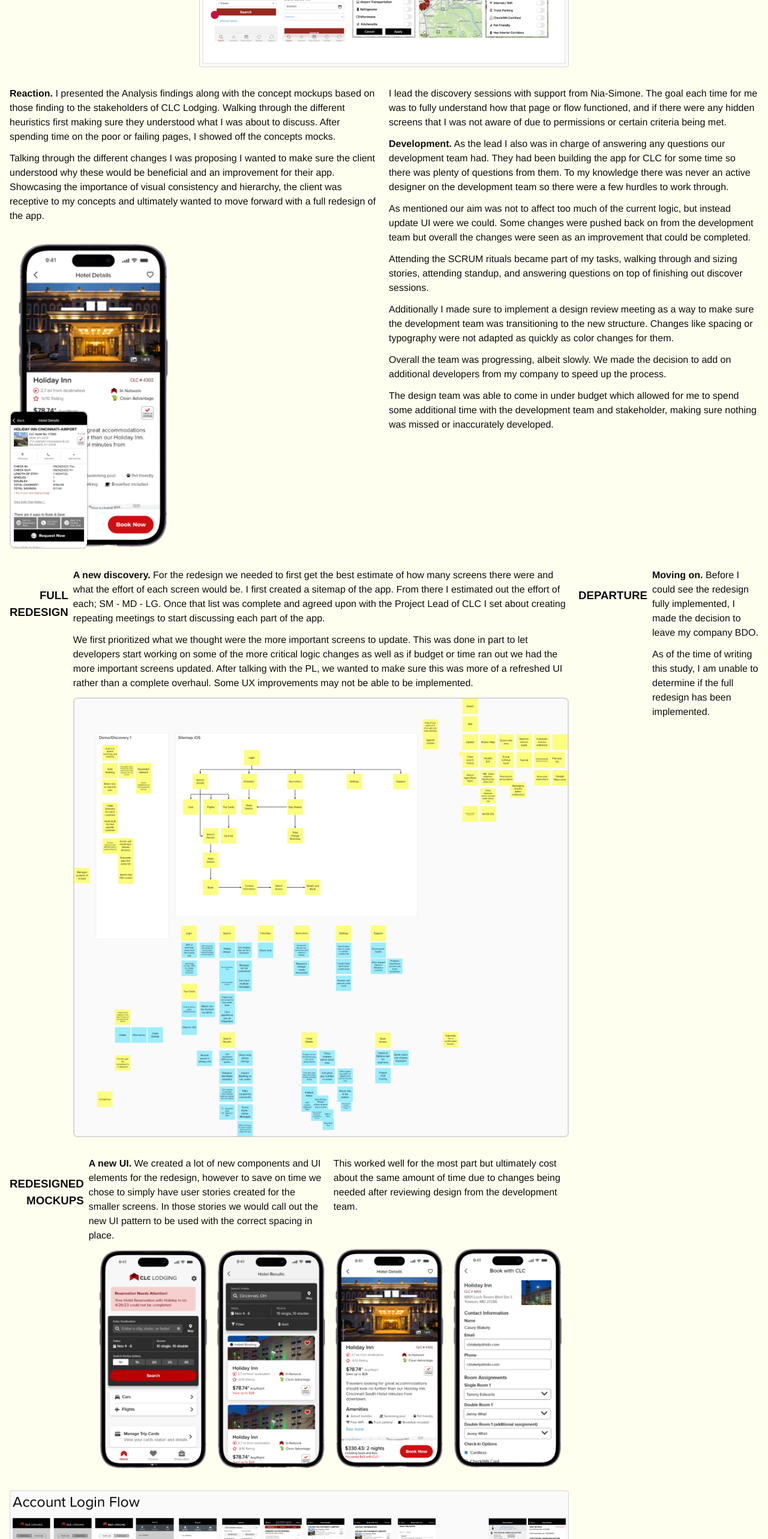
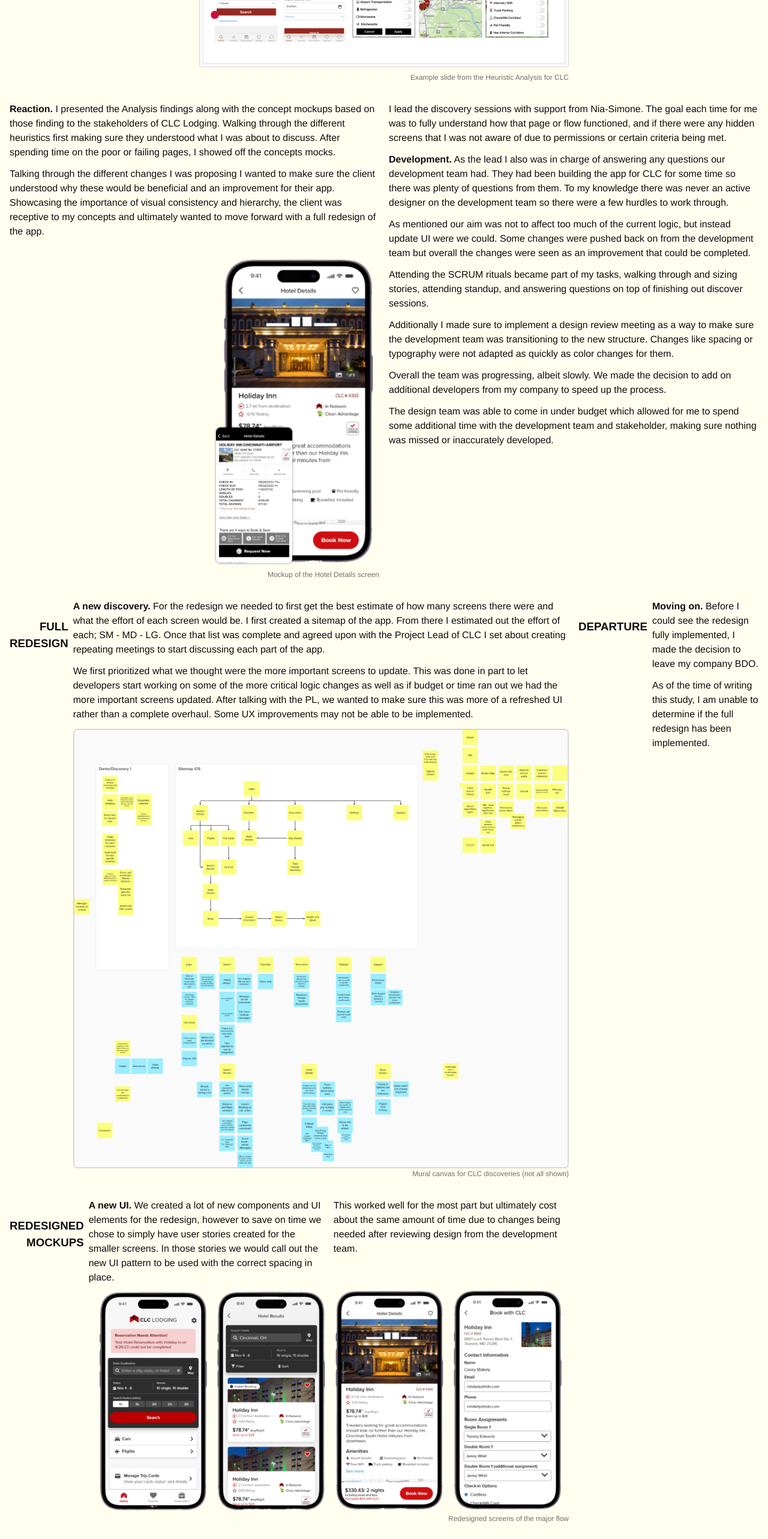
Before and after one commit to blakelcy/portfolio, a SvelteKit app: page /case-study/clc in a window 1280 px wide. Shown: the part 1780-4346 px from the top of the page at 60% size. Built offline with nearby package versions, Linux system fonts and the light colour scheme; a web font is replaced by a local one.

Commit message:
style tweaks to homepage and clc page, added figure text

```diff
--- a/src/routes/Banner.svelte
+++ b/src/routes/Banner.svelte
@@ -14,12 +14,13 @@
   .banner-container {
     position: relative;
     overflow: hidden;
+    max-height: 800px;
   }
 
   /* Optional styling for the image */
   .banner-image {
     display: block;
-    max-width: 100%;
+    width: 100%;
     transition: transform 0.33s ease;
   }
 
--- a/src/routes/case-study/clc/+page.svelte
+++ b/src/routes/case-study/clc/+page.svelte
@@ -159,6 +159,9 @@
       </p>
     </div>
     <img src="{base}/assets/figure1.png" alt="" />
+    <figure class="img-figure-text">
+      Example slide from the Heuristic Analysis for CLC
+    </figure>
   </div>
   <div class="section-title">
     <h3>Concept Mockups</h3>
@@ -197,7 +200,12 @@
         ultimately wanted to move forward with a full redesign of the app.
       </p>
     </div>
-    <img style="max-width: 274px" src="{base}/assets/figure2.png" alt="" />
+    <img
+      style="max-width: 274px; align-self: end;"
+      src="{base}/assets/figure2.png"
+      alt=""
+    />
+    <figure class="img-figure-text">Mockup of the Hotel Details screen</figure>
   </div>
 
   <div class="section-title grid-col-3">
@@ -223,6 +231,9 @@
         </p>
       </div>
       <img src="{base}/assets/figure3.png" alt="" />
+      <figure class="img-figure-text">
+        Mural canvas for CLC discoveries (not all shown)
+      </figure>
     </div>
   </div>
   <div class="article-text grid-col-2">
@@ -298,11 +309,17 @@
         </p>
       </div>
       <img src="{base}/assets/hrz-figure4.png" alt="" />
+      <figure class="img-figure-text">
+        Redesigned screens of the major flow
+      </figure>
     </div>
   </div>
   <div class="section-title grid-col-3">
     <div class="test">
       <img src="{base}/assets/figure5.png" alt="" />
+      <figure class="img-figure-text">
+        Previous screens of the major flow
+      </figure>
     </div>
   </div>
   <div class="section-title grid-col-3">
@@ -319,6 +336,9 @@
         </p>
       </div>
       <img src="{base}/assets/figure6.png" alt="" />
+      <figure class="img-figure-text">
+        Structure page of the guidelines prototype created for CLC
+      </figure>
     </div>
   </div>
 </div>
@@ -436,4 +456,10 @@
   img {
     width: 100%;
   }
+
+  .img-figure-text {
+    text-align: right;
+    color: rgba(13, 13, 13, 0.6);
+    font-size: 0.75rem;
+  }
 </style>
```
Also changed, not shown: src/routes/+page.svelte (+2 -12 lines), src/routes/Article.svelte (+11 -2 lines).
